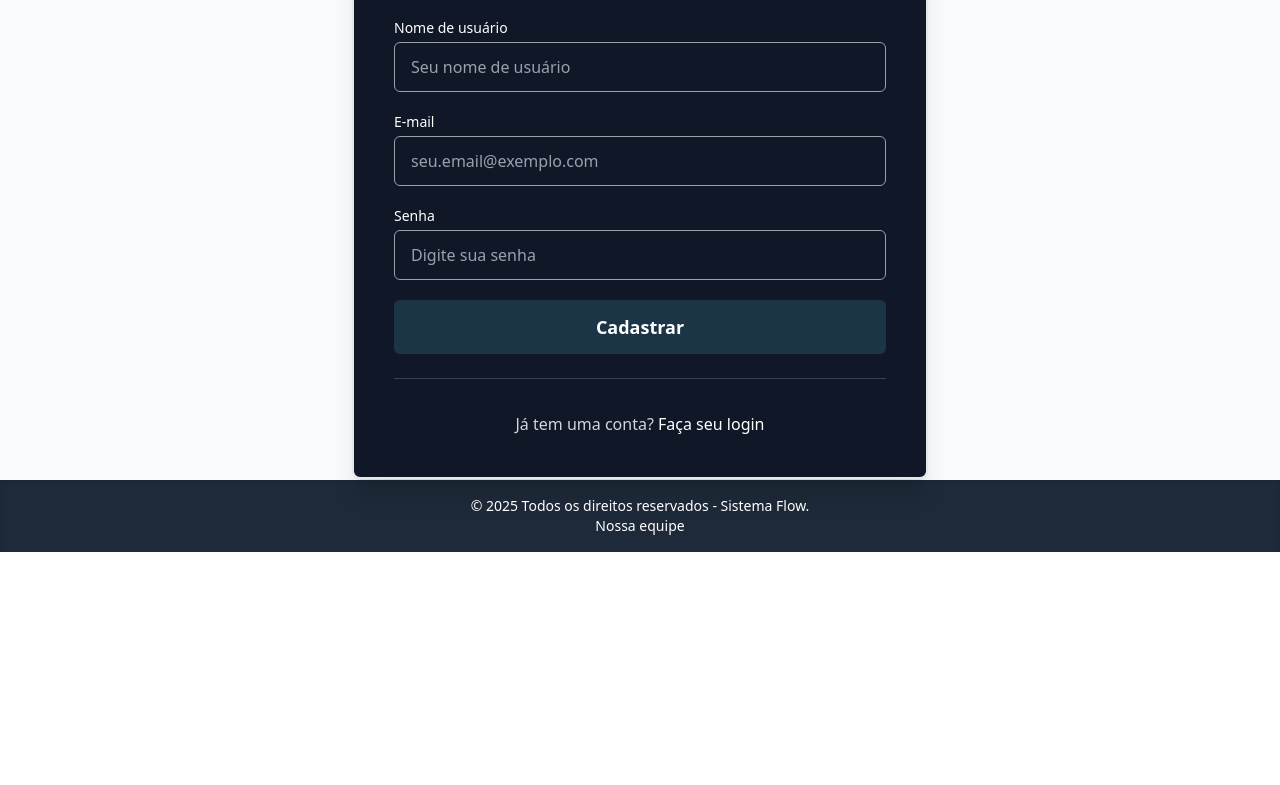
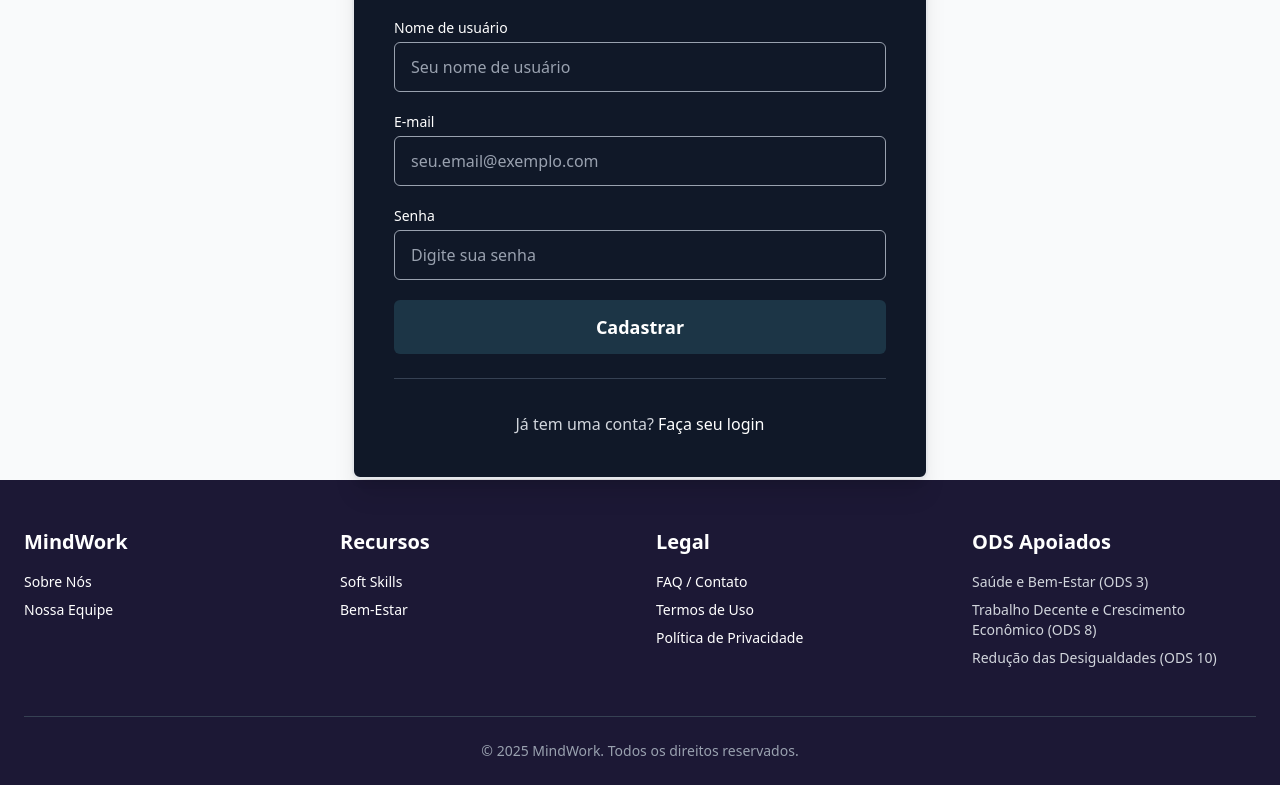
Before and after one commit to EvellynbFerreira/Mindwork-GS, a React (Vite) app: page /sistema-flow/editar-cadastro/1 in a window 1280 px wide. Shown: the part 392-1177 px from the top of the page. Before the commit the page ends 944 px from the top, so only its background shows below. Built offline with nearby package versions, Linux system fonts and the light colour scheme; no server answers.

Commit message:
refactor(footer): otimiza estrutura do componente Footer

```diff
--- a/src/components/Cabecalho/index.tsx
+++ b/src/components/Cabecalho/index.tsx
@@ -60,7 +60,6 @@ export default function Cabecalho() {
           Contato
         </Link>
 
-        {/* LINKS ADICIONADOS DO CÓDIGO 2 */}
         <Link to="/dashboard" className={linkClasses}>
           <FaChartLine /> Dashboard
         </Link>
--- a/src/components/Rodape/Rodape.tsx
+++ b/src/components/Rodape/Rodape.tsx
@@ -2,16 +2,87 @@ import { Link } from "react-router-dom";
 
 export default function Rodape() {
   return (
-    <footer className="bg-gray-800 text-white text-center py-4 shadow-inner">
-      <p className="text-sm">
-        &copy; {new Date().getFullYear()} Todos os direitos reservados - Sistema Flow.
-      </p>
-        <div className="text-white font-medium text-sm hover:text-gray-400 transition duration-150 flex-wrap-reverse">
-            <Link to="/integrantes">
-          Nossa equipe
-        </Link>
+    <footer className="bg-[#1C1835] text-white pt-12">
+      <div className="max-w-7xl mx-auto px-6">
+        <div className="grid grid-cols-2 md:grid-cols-4 gap-8 pb-12">
+
+          {/* Coluna 1: MindWork */}
+          <div>
+            <h3 className="text-xl font-bold mb-4">MindWork</h3>
+            <ul className="space-y-2 text-sm">
+              <li>
+                <Link to="/sobre" className="hover:text-purple-400 transition">
+                  Sobre Nós
+                </Link>
+              </li>
+              <li>
+                <Link to="/integrantes" className="hover:text-purple-400 transition">
+                  Nossa Equipe
+                </Link>
+              </li>
+            </ul>
+          </div>
+
+          {/* Coluna 2: Recursos */}
+          <div>
+            <h3 className="text-xl font-bold mb-4">Recursos</h3>
+            <ul className="space-y-2 text-sm">
+              <li>
+                <Link to="/softskills" className="hover:text-purple-400 transition">
+                  Soft Skills
+                </Link>
+              </li>
+              <li>
+                <Link to="/bemestar" className="hover:text-purple-400 transition">
+                  Bem-Estar
+                </Link>
+              </li>
+            </ul>
+          </div>
+
+          {/* Coluna 3: Legal */}
+          <div>
+            <h3 className="text-xl font-bold mb-4">Legal</h3>
+            <ul className="space-y-2 text-sm">
+              <li>
+                <Link to="/faq" className="hover:text-purple-400 transition">
+                  FAQ / Contato
+                </Link>
+              </li>
+              <li>
+                <Link to="/termos" className="hover:text-purple-400 transition">
+                  Termos de Uso
+                </Link>
+              </li>
+              <li>
+                <Link to="/privacidade" className="hover:text-purple-400 transition">
+                  Política de Privacidade
+                </Link>
+              </li>
+            </ul>
+          </div>
+
+          {/* Coluna 4: ODS Apoiados */}
+          <div>
+            <h3 className="text-xl font-bold mb-4">ODS Apoiados</h3>
+            <ul className="space-y-2 text-sm">
+              <li className="text-gray-300">Saúde e Bem-Estar (ODS 3)</li>
+              <li className="text-gray-300">
+                Trabalho Decente e Crescimento Econômico (ODS 8)
+              </li>
+              <li className="text-gray-300">
+                Redução das Desigualdades (ODS 10)
+              </li>
+            </ul>
+          </div>
         </div>
-
+        {/* Linha de Copyright */}
+        <div className="border-t border-gray-700 py-6 text-center">
+          <p className="text-sm text-gray-400">
+            &copy; {new Date().getFullYear()} MindWork. Todos os direitos reservados.
+          </p>
+        </div>
+      </div>
     </footer>
   );
 }
```
